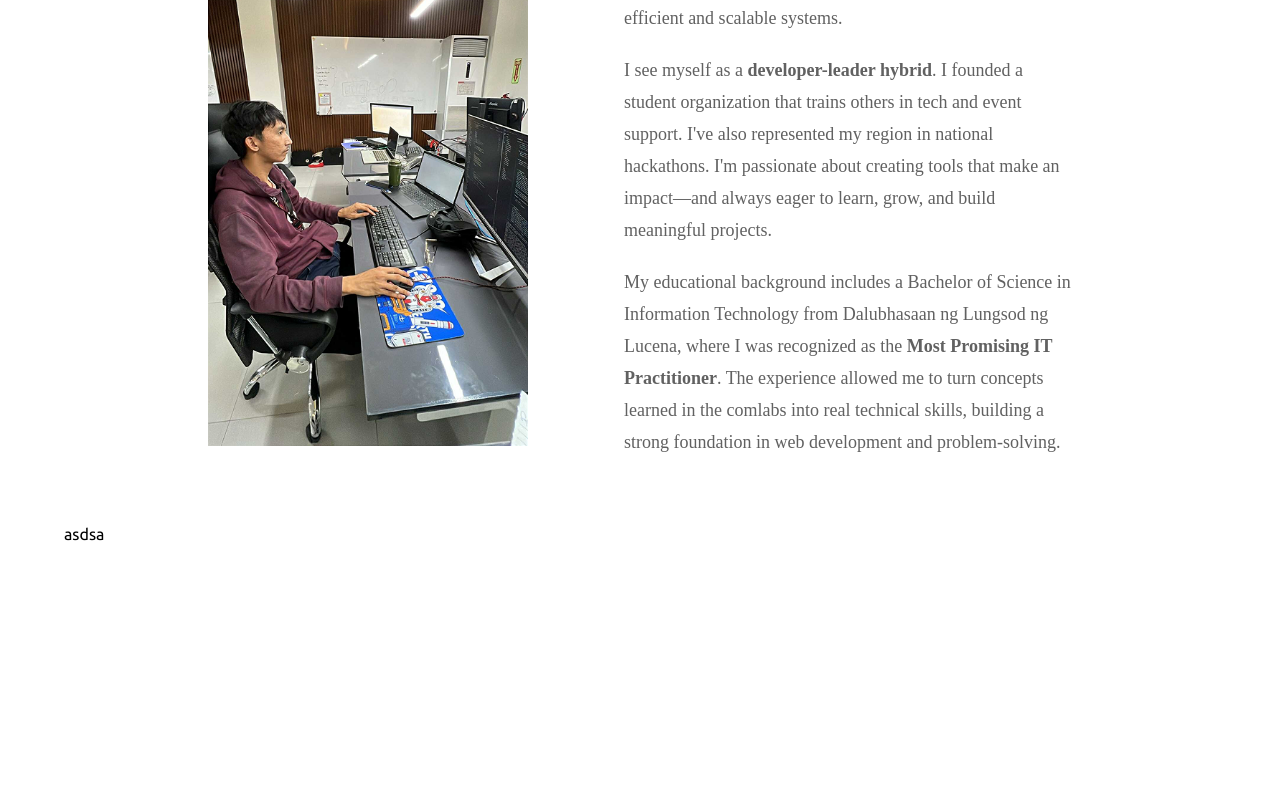
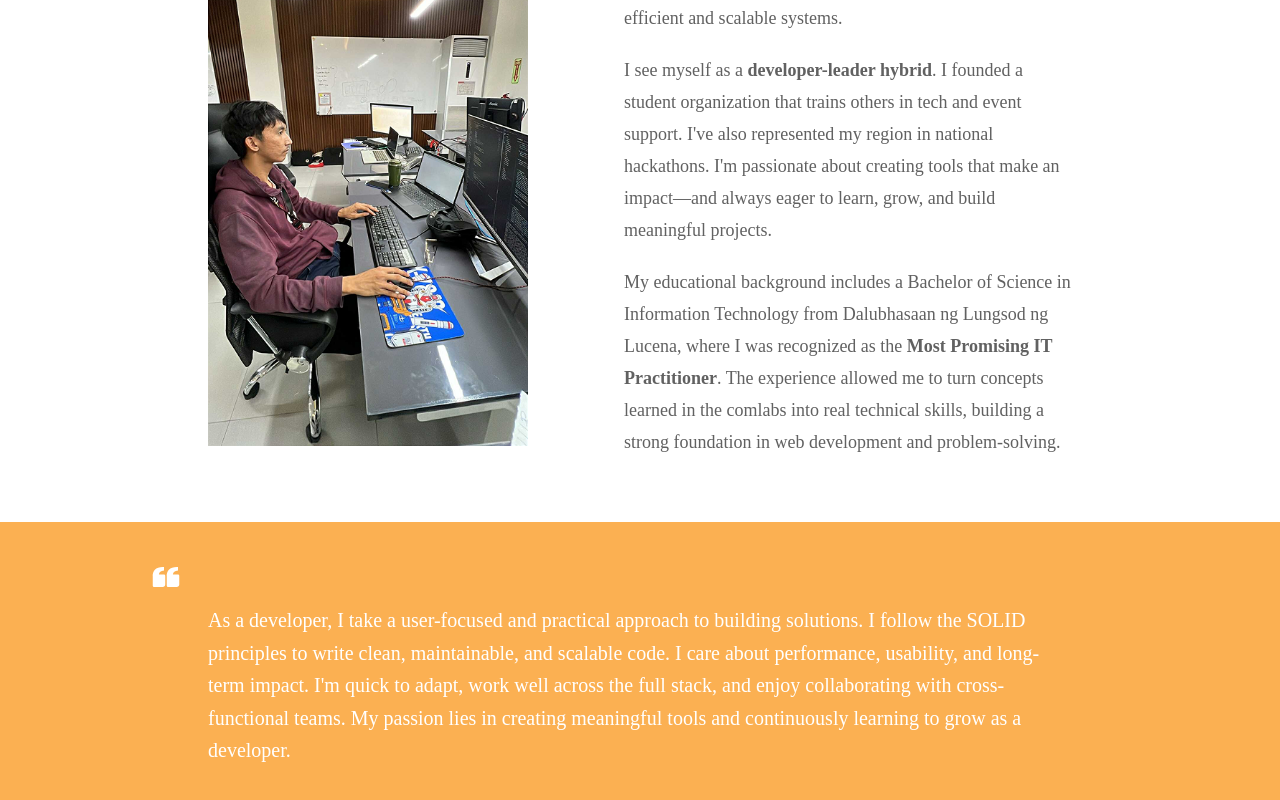
Before and after one commit to gemrey13/gemrey13.github.io, a React (Vite) app: page / in a window 1280 px wide. Shown: the part 1090-1890 px from the top of the page. Before the commit the page ends 1656 px from the top, so only its background shows below. Built offline with nearby package versions, Linux system fonts and the light colour scheme; a web font is replaced by a local one.

Commit message:
Update AboutMeSection layout and add QuoteSection component

```diff
--- a/src/components/sections/AboutMeSection.tsx
+++ b/src/components/sections/AboutMeSection.tsx
@@ -3,7 +3,7 @@ import CodingPic from "../../assets/photos/Gem Coding.png";
 
 const AboutMeSection = () => {
   return (
-    <section className="mt-14 h-screen">
+    <section className="mt-14 h-auto">
       <Title
         header="About Me"
         linkTitle="Get to know me more"
@@ -45,7 +45,6 @@ const AboutMeSection = () => {
           </p>
         </article>
       </div>
-      asdsa
     </section>
   );
 };
--- /dev/null
+++ b/src/components/sections/QuoteSection.tsx
@@ -0,0 +1,22 @@
+import { BiSolidQuoteSingleLeft } from "react-icons/bi";
+
+const QuoteSection = () => {
+  return (
+    <div className="bg-quotebox mt-10 h-auto px-5 py-5 md:px-36 md:py-10">
+      <div className="flex flex-row -space-x-2 text-xl text-white md:-space-x-4 md:text-3xl">
+        <BiSolidQuoteSingleLeft />
+        <BiSolidQuoteSingleLeft />
+      </div>
+      <blockquote className="font-droid px-5 py-3 text-sm/relaxed text-white md:px-16 md:text-xl/relaxed">
+        As a developer, I take a user-focused and practical approach to building
+        solutions. I follow the SOLID principles to write clean, maintainable,
+        and scalable code. I care about performance, usability, and long-term
+        impact. I'm quick to adapt, work well across the full stack, and enjoy
+        collaborating with cross-functional teams. My passion lies in creating
+        meaningful tools and continuously learning to grow as a developer.
+      </blockquote>
+    </div>
+  );
+};
+
+export default QuoteSection;
--- a/src/pages/Home.tsx
+++ b/src/pages/Home.tsx
@@ -1,5 +1,6 @@
 import AboutMeSection from "../components/sections/AboutMeSection";
 import HeroSection from "../components/sections/HeroSection";
+import QuoteSection from "../components/sections/QuoteSection";
 
 const Home = () => {
   return (
@@ -8,6 +9,7 @@ const Home = () => {
       <div className="mx-5 md:mx-16">
         <AboutMeSection />
       </div>
+      <QuoteSection />
     </>
   );
 };
```
